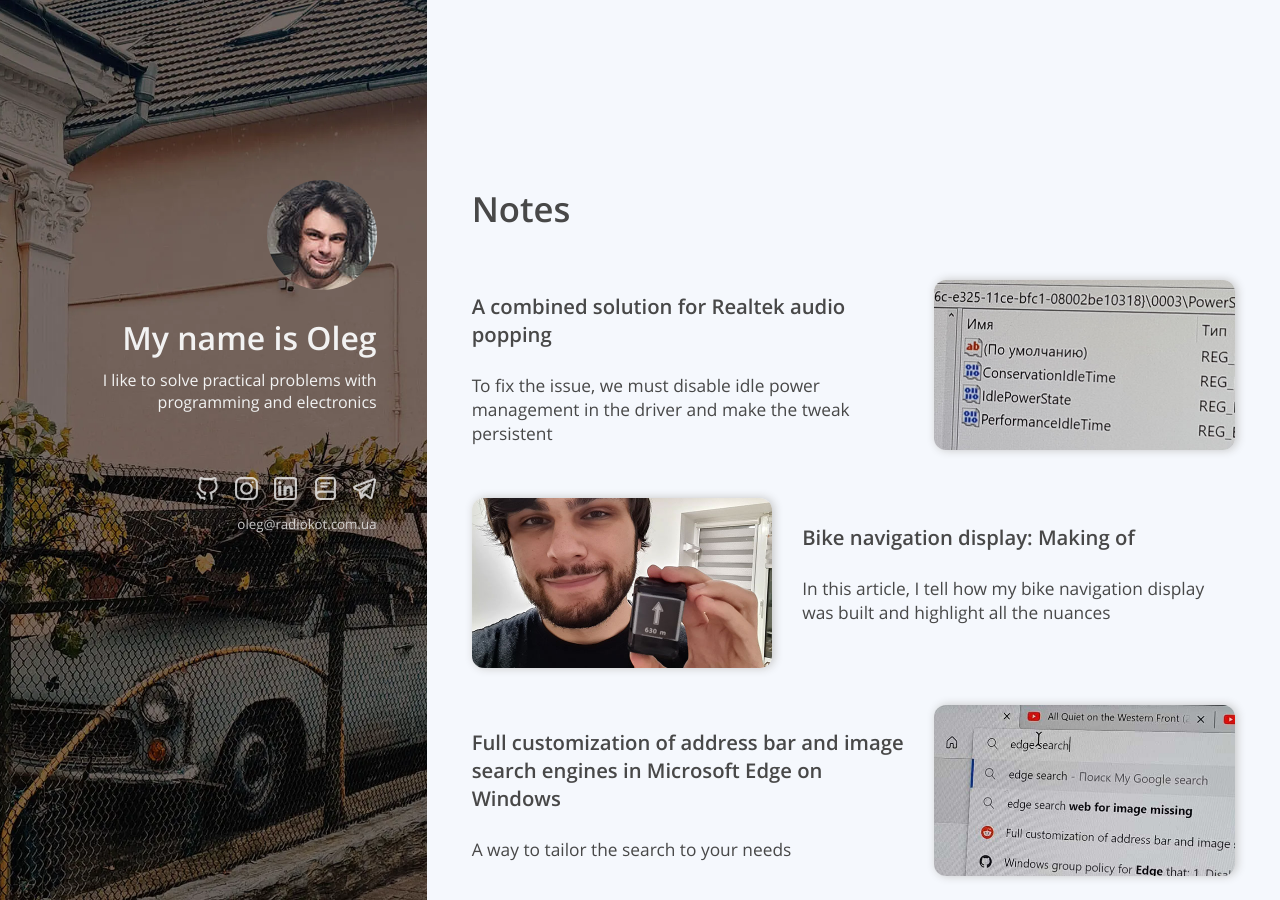
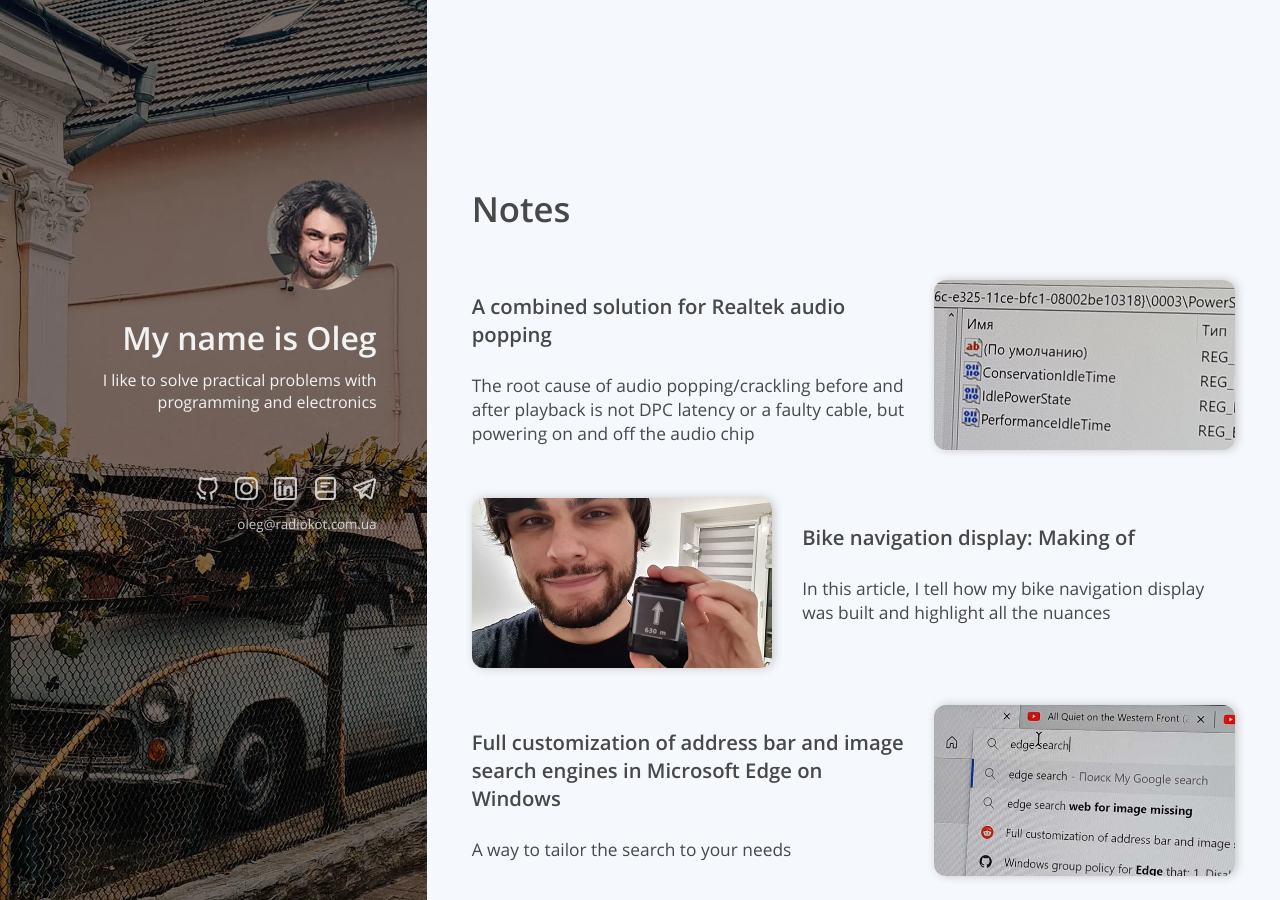
Before and after one commit to Radiokot/website, a Jekyll site: the page built from index.html, in a window 1280 px wide and 900 px high. Built offline with Jekyll 4.4.1, drawn with Linux system fonts in a browser that asks for light colours.

Commit message:
Link Realtek guide to the blog
Reddit post got removed.

```diff
--- a/_data/blog_posts.yaml
+++ b/_data/blog_posts.yaml
@@ -37,5 +37,5 @@
 
 - slug: realtek-popping-fix
   title: "A combined solution for Realtek audio popping"
-  description: To fix the issue, we must disable idle power management in the driver and make the tweak persistent
-  url: https://www.reddit.com/r/thinkpad/comments/1dn91pb/a_combined_solution_for_audio_poppingcrackling/
+  description: The root cause of audio popping/crackling before and after playback is not DPC latency or a faulty cable, but powering on and off the audio chip
+  url: https://blog.radiokot.com.ua/realtek-audio-popping-fix
```
